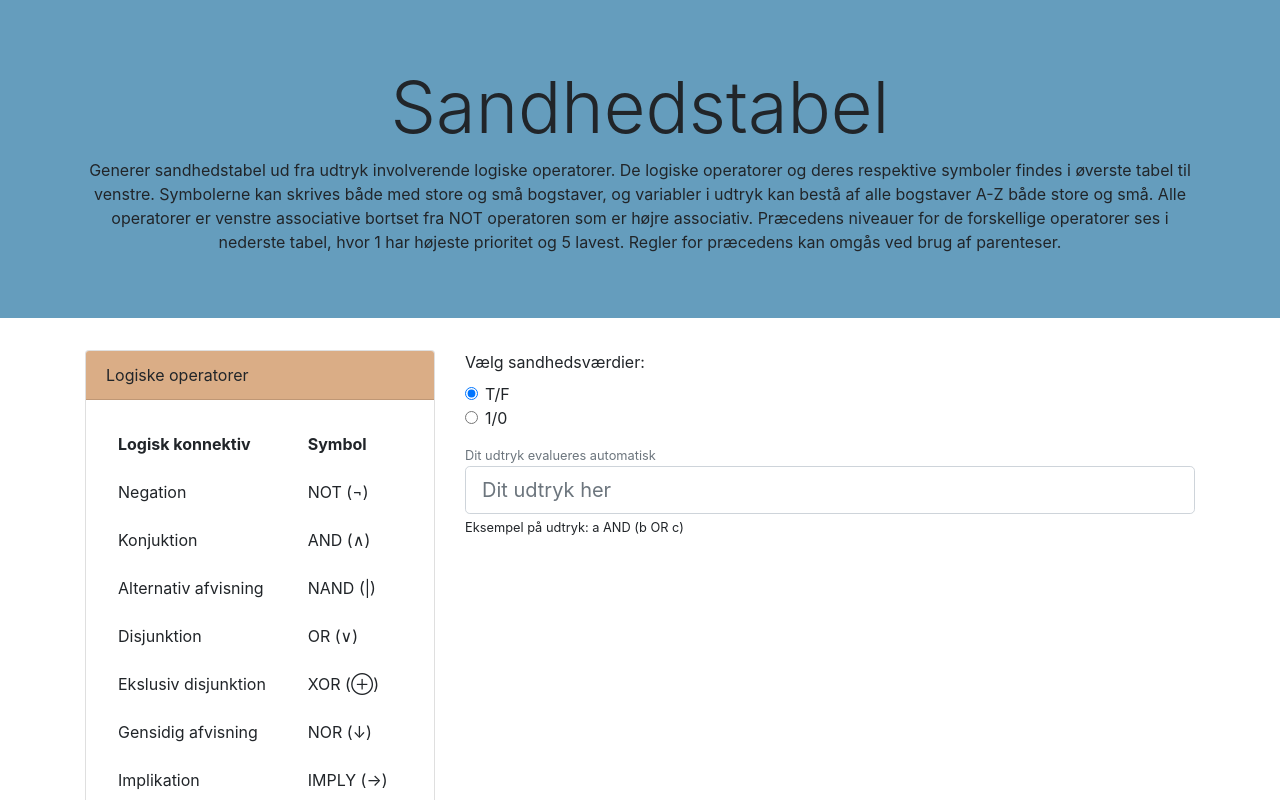
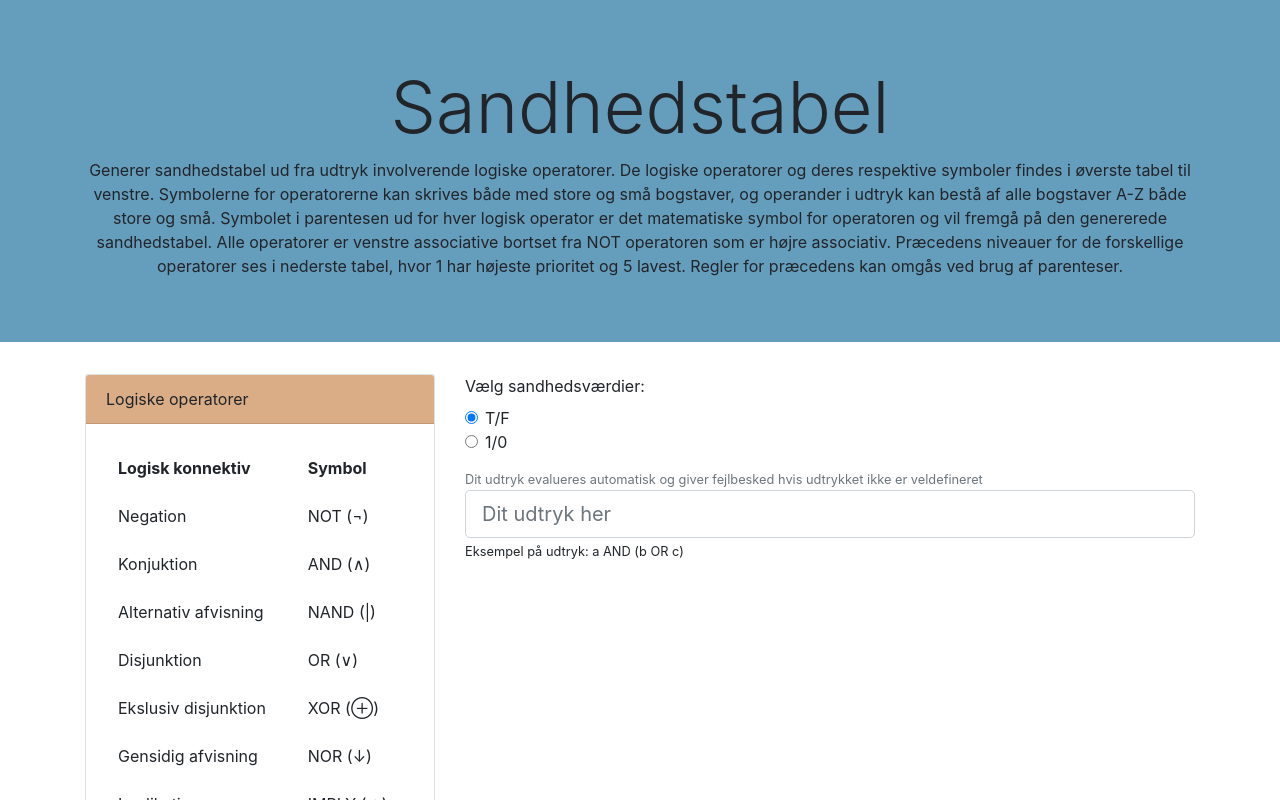
Before and after one commit to tbyrresen/sandhedstabel, a React (Create React App) app: page / in a window 1280 px wide. Shown: the top 800 px of the page. Built offline with nearby package versions, Linux system fonts and the light colour scheme.

Commit message:
Improved info text on page

```diff
--- a/public/index.html
+++ b/public/index.html
@@ -20,10 +20,11 @@
         <div class="container">
             <h1 class="display-3">Sandhedstabel</h1>
             Generer sandhedstabel ud fra udtryk involverende logiske operatorer. De logiske operatorer og deres respektive
-            symboler findes i øverste tabel til venstre. Symbolerne kan skrives både med store og små bogstaver, og variabler
-            i udtryk kan bestå af alle bogstaver A-Z både store og små. Alle operatorer er venstre associative bortset
-            fra NOT operatoren som er højre associativ. Præcedens niveauer for de forskellige operatorer ses i nederste tabel,
-            hvor 1 har højeste prioritet og 5 lavest. Regler for præcedens kan omgås ved brug af parenteser.
+            symboler findes i øverste tabel til venstre. Symbolerne for operatorerne kan skrives både med store og små bogstaver,
+            og operander i udtryk kan bestå af alle bogstaver A-Z både store og små. Symbolet i parentesen ud for hver logisk operator
+            er det matematiske symbol for operatoren og vil fremgå på den genererede sandhedstabel. Alle operatorer er venstre
+            associative bortset fra NOT operatoren som er højre associativ. Præcedens niveauer for de forskellige operatorer ses i
+            nederste tabel, hvor 1 har højeste prioritet og 5 lavest. Regler for præcedens kan omgås ved brug af parenteser.
         </div>
     </div>
     <div class="container">
--- a/src/containers/TruthTableBuilder.js
+++ b/src/containers/TruthTableBuilder.js
@@ -131,7 +131,7 @@ class TruthTableBuilder extends Component {
                     </Form.Group>
                     <Form.Group>
                         <Form.Text className="text-muted">
-                            Dit udtryk evalueres automatisk
+                            Dit udtryk evalueres automatisk og giver fejlbesked hvis udtrykket ikke er veldefineret
                         </Form.Text>
                         <Form.Control
                             size="lg"
```
